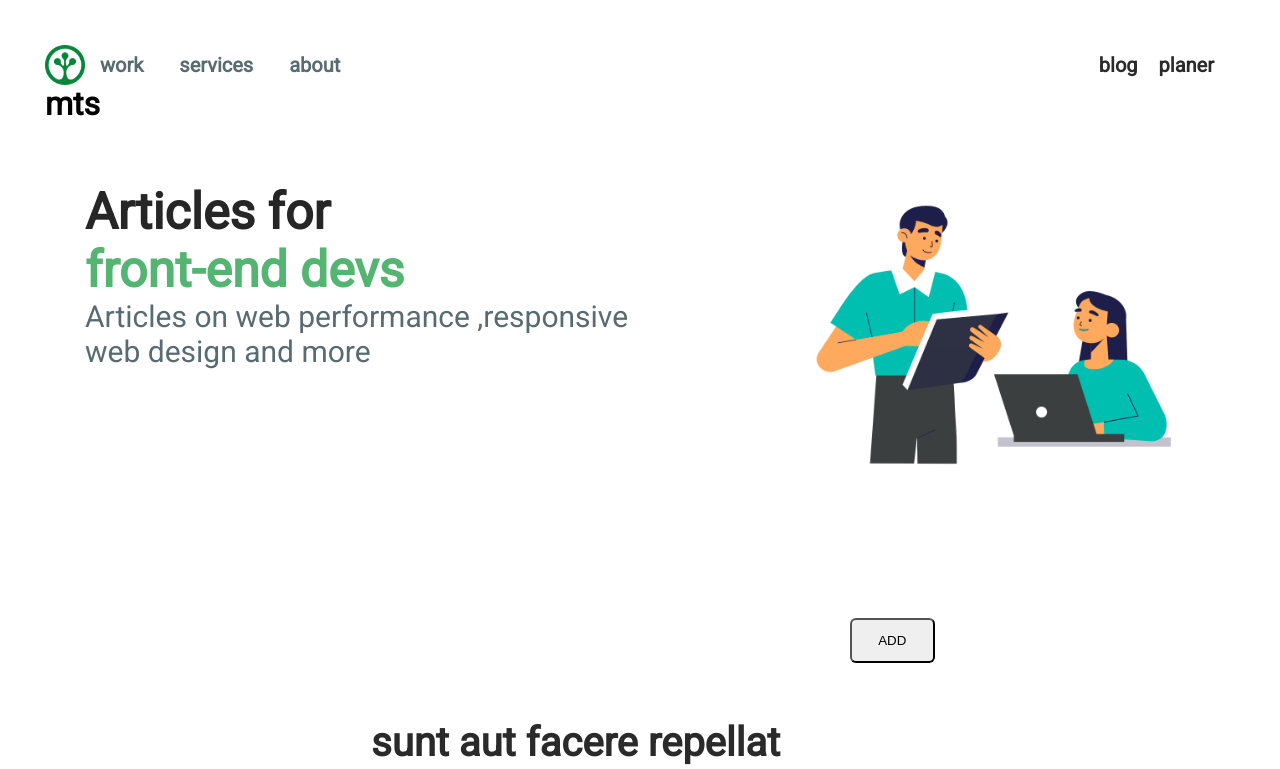
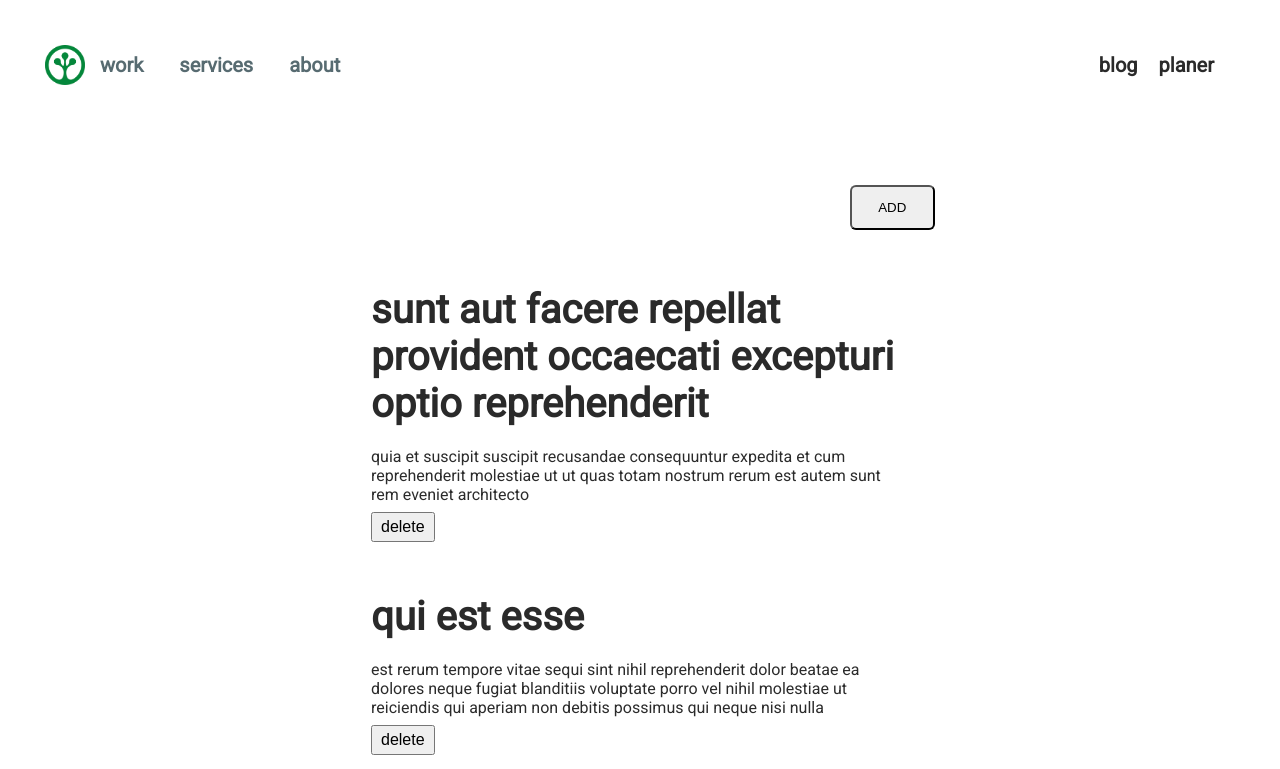
Before and after one commit to MTS999/blog-website, a React (Vite) app: page / in a window 1280 px wide. Shown: the top 769 px of the page. Built offline with nearby package versions, Linux system fonts and the light colour scheme; a web font is replaced by a local one.

Commit message:
make layout

```diff
--- /dev/null
+++ b/src/Layout/Layout.jsx
@@ -0,0 +1,23 @@
+
+import { Outlet } from "react-router-dom"
+import Header from "../components/Header"
+// import Main from "../components/Main"
+// import PostList from "../components/PostList"
+import Footer from "../components/Footer"
+export default function Layout() {
+
+    return (
+        <>
+            <div className="layout">
+
+                <Header />
+                {/* <Main /> */}
+                {/* <PostList /> */}
+                <Outlet />
+                <Footer />
+            </div>
+        </>
+
+
+    )
+}
--- a/src/Routess.jsx
+++ b/src/Routess.jsx
@@ -1,14 +1,28 @@
-import { Route,Routes } from "react-router-dom"
+import { Route,Routes, useRoutes } from "react-router-dom"
 import PostDetail from "./components/PostDetail"
-import Layout from "./components/Layout/Layout"
+import Layout from "./Layout/Layout"
+import PostList from "./components/PostList"
 export default function Routess(){
-    return(
-     <Routes>
-       <Route  path="/"  element={<Layout/>}  />
-       {/* <Route path="/postDetail/:id" element={<PostDetail/>}  /> */}
-       <Route path="/postDetail/:id" element={<PostDetail/>}  />
+    // return(
+    //  <Routes>
 
 
-     </Routes>
-    )
+    //    <Route  path="/"  element={<Layout/>}  />
+    //    <Route path="/postDetail/:id" element={<PostDetail/>}  />
+
+
+    //  </Routes>
+    // )
+    return useRoutes([
+      {
+        path:'/',
+        element:<Layout/>,
+        children:
+          [
+            {path:'/', element:<PostList/>},
+            {path:"postDetail/:id", element:<PostDetail/>}
+          ]
+
+      }
+    ])
 }
--- a/src/components/Header.jsx
+++ b/src/components/Header.jsx
@@ -35,7 +35,6 @@ export default function Header() {
                 </div>
 
             </nav>
-            <h1>mts</h1>
         </>
 
 
--- a/src/components/Layout/Layout.jsx
+++ /dev/null
@@ -1,22 +0,0 @@
-
-
-import Header from "../Header"
-import Main from "../Main"
-import PostList from "../PostList"
-import Footer from "../Footer"
-export default function Layout() {
-
-    return (
-        <>
-            <div className="layout">
-
-                <Header />
-                <Main />
-                <PostList />
-                <Footer />
-            </div>
-        </>
-
-
-    )
-}
```
